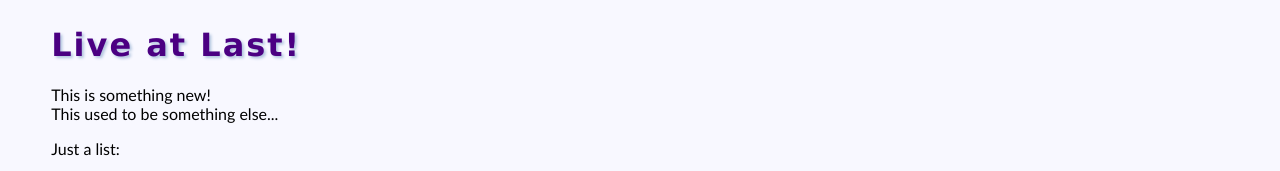
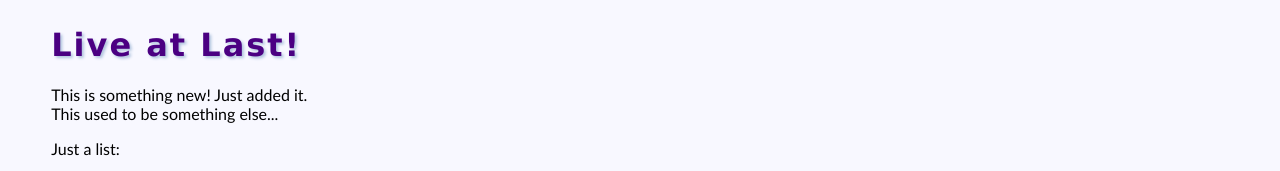
Before and after one commit to obaino/obaino.github.io, a plain HTML site: page index.html in a window 1280 px wide. Shown: the top 171 px of the page. Drawn offline with Linux system fonts and the light colour scheme.

Commit message:
testing visual

```diff
--- a/index.html
+++ b/index.html
@@ -11,7 +11,7 @@
 </head>
 <body>
 <h1>Live at Last!</h1>
-<p>This is something new!
+<p>This is something new! Just added it.
 <br>This used to be something else...</p>
 <p>Just a list:</p>
 	<ul>
```
